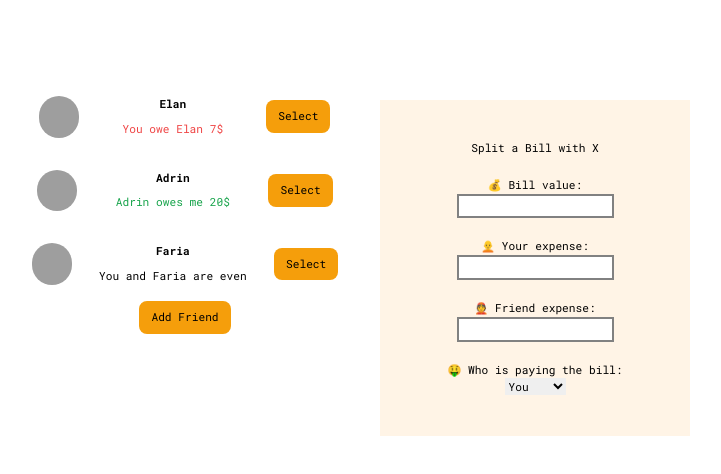
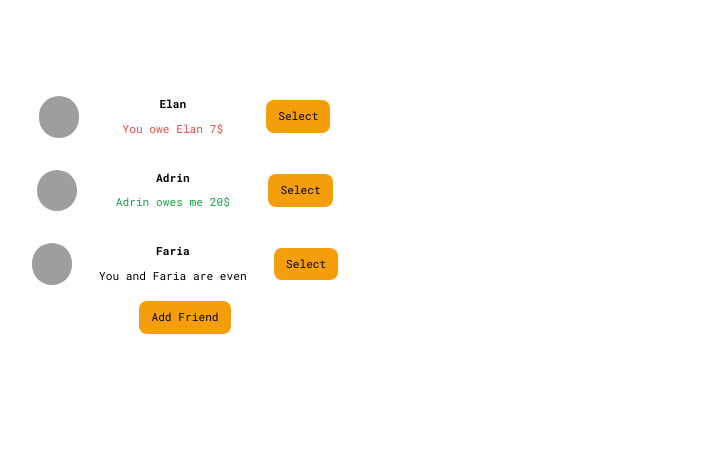
Before and after one commit to shohan11d/Eat-n-split-app, a React (Create React App) app: page / in a window 1280 px wide. Shown: the top 474 px of the page, without its empty margins (280-1001 px from the left). Built offline with nearby package versions, Linux system fonts and the light colour scheme; grey boxes are pictures that could not be loaded.

Commit message:
app logic done

```diff
--- a/src/App.js
+++ b/src/App.js
@@ -25,6 +25,7 @@ export default function App() {
   const [newFriendName, setNewFriendName] = useState("");
   const [newFriendUrl, setnewFriendUrl] = useState("https://i.pravatar.cc/48");
   const [form, setForm] = useState(false);
+  const [selectedFriend, setSelectedFriend] = useState(null);
 
   function handleSubmit(e) {
     e.preventDefault();
@@ -45,10 +46,25 @@ export default function App() {
     setForm((value) => !value);
   }
 
+  function onHandleSplit(value) {
+    setFriends(() =>
+      friends.map((friend) =>
+        friend.id === selectedFriend.id
+          ? { ...friend, balance: friend.balance + value }
+          : friend
+      )
+    );
+    setSelectedFriend(null);
+  }
+
   return (
     <div className="flex  w-[700px] mx-auto    my-20">
       <div>
-        <FriendList friends={friends} setForm={setForm}></FriendList>
+        <FriendList
+          friends={friends}
+          setForm={setForm}
+          setSelectedFriend={setSelectedFriend}
+        ></FriendList>
 
         <AddFriend
           form={form}
@@ -58,7 +74,6 @@ export default function App() {
           newFriendUrl={newFriendUrl}
           setnewFriendUrl={setnewFriendUrl}
           onSubmit={handleSubmit}
-
         />
         <Button onClick={handleShowAddFriend}>
           {form ? "Close" : "Add Friend"}
@@ -66,25 +81,38 @@ export default function App() {
       </div>
 
       <div>
-        <SplitBill />
+        {selectedFriend && (
+          <SplitBill
+            setSelectedFriend={setSelectedFriend}
+            selectedFriend={selectedFriend}
+            friends={friends}
+            setFriends={setFriends}
+            onHandleSplit={onHandleSplit}
+          />
+        )}
       </div>
     </div>
   );
 }
 
-function FriendList({ friends, setForm }) {
+function FriendList({ friends, setForm, setSelectedFriend }) {
   return (
     <div>
       <ul className="w-[350px]">
         {friends.map((friend, i) => (
-          <Friend friend={friend} key={i + 2455} setForm={setForm} />
+          <Friend
+            friend={friend}
+            key={i + 2455}
+            setForm={setForm}
+            setSelectedFriend={setSelectedFriend}
+          />
         ))}
       </ul>
     </div>
   );
 }
 
-function Friend({ friend, setForm }) {
+function Friend({ friend, setForm, setSelectedFriend }) {
   return (
     <li className=" flex  justify-around py-4 px-2">
       {" "}
@@ -103,7 +131,7 @@ function Friend({ friend, setForm }) {
         )}
         {friend.balance === 0 && <p>You and {friend.name} are even</p>}
       </div>
-      <Button>Select</Button>
+      <Button onClick={() => setSelectedFriend(friend)}>Select</Button>
     </li>
   );
 }
@@ -155,29 +183,62 @@ function AddFriend({
   );
 }
 
-function SplitBill() {
+function SplitBill({
+  setSelectedFriend,
+  selectedFriend,
+  friends,
+  setFriends,
+  onHandleSplit,
+}) {
+  const [bill, setBill] = useState("");
+  const [myBill, setMyBill] = useState("");
+  // const [friendBill, setFriendBill] = useState("");
+  const friendBill = bill - myBill;
+  const [whoIsPaying, setWhoIsPaying] = useState("user");
+  function handleSplit(e) {
+    e.preventDefault();
+    if (!bill || !myBill) return;
+
+
+    onHandleSplit(whoIsPaying === "user" ? friendBill : -myBill);
+  }
   return (
-    <form className="p-10 m-5 bg-[#fff4e6] flex flex-col gap-5">
-      <h1>Split a Bill with X</h1>
+    <form
+      className="p-10 m-5 bg-[#fff4e6] flex flex-col gap-5"
+      onSubmit={handleSplit}
+    >
+      <h1>Split a Bill with {selectedFriend?.name}</h1>
       <div>
         <label>💰 Bill value:</label>
-        <input type="number" />
+        <input
+          type="number"
+          value={bill}
+          onChange={(e) => setBill(+e.target.value)}
+        />
       </div>
       <div>
         <label>🧑‍🦲 Your expense:</label>
-        <input type="number" />
+        <input
+          type="number"
+          value={myBill}
+          onChange={(e) => setMyBill(+e.target.value)}
+        />
       </div>
       <div>
-        <label>👲 Friend expense:</label>
-        <input type="number" />
+        <label>👲 {selectedFriend?.name}'s expense:</label>
+        <input type="number" disabled value={friendBill} />
       </div>
       <div>
         <label>🤑 Who is paying the bill:</label>
-        <select>
+        <select
+          value={whoIsPaying}
+          onChange={(e) => setWhoIsPaying(e.target.value)}
+        >
           <option value="user">You</option>
-          <option value="friend">Friend</option>
+          <option value="friend">{selectedFriend?.name}</option>
         </select>
       </div>
+      <Button>Split Bill</Button>
     </form>
   );
 }
```
